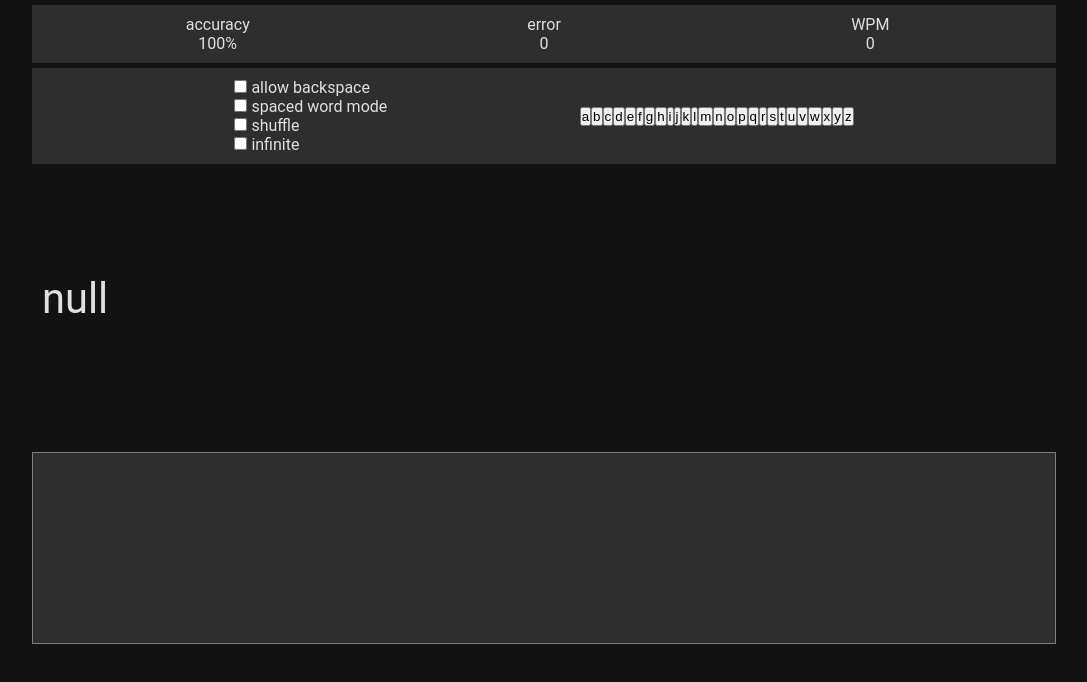
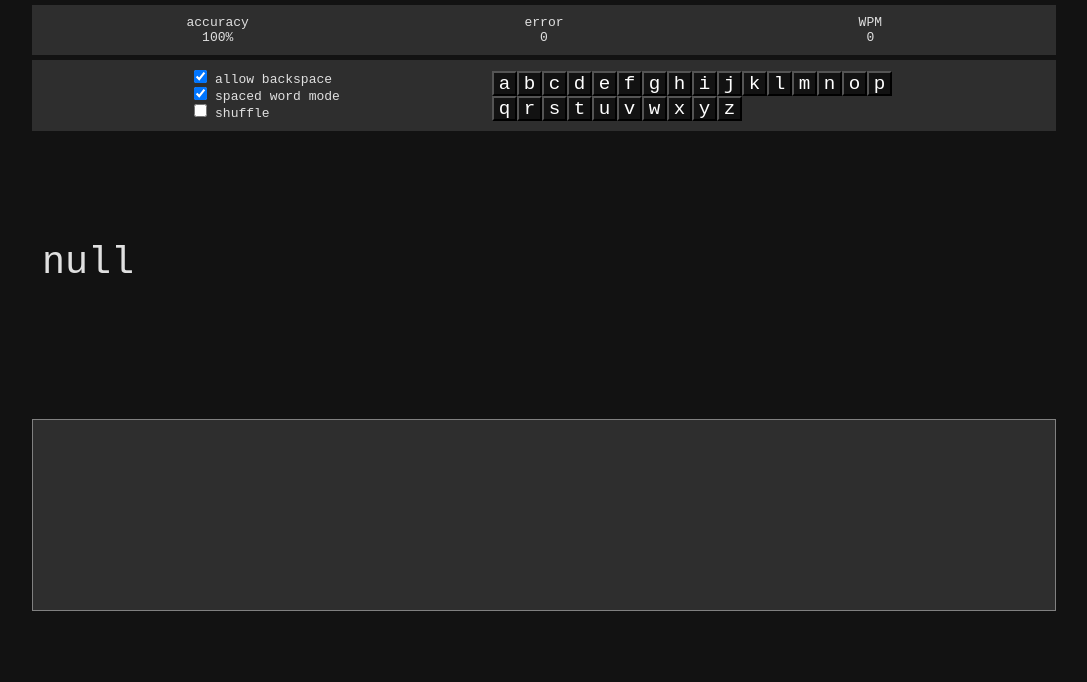
Before and after one commit to reSkriptII/typing-app, a website built with Vite: page index.html in a window 1280 px wide. Shown: the whole page, without its empty margins (96-1183 px from the left). Built offline with nearby package versions, Linux system fonts and the light colour scheme; files whose address does not match are found by name.

Commit message:
add style to letter selector, add functionality to setting toggle

```diff
--- a/index.html
+++ b/index.html
@@ -28,13 +28,11 @@
         </div>
         <div class="setting-bar" id="setting-bar">
             <div class="setting-mode">
-                <label><input type="checkbox" id="allowbackspace"> allow backspace</label>
+                <label><input type="checkbox" id="allowbackspace" checked> allow backspace</label>
                 <br>
-                <label><input type="checkbox" id="spaceasseperator"> spaced word mode</label>
+                <label><input type="checkbox" id="spacemode" checked> spaced word mode</label>
                 <br>
                 <label><input type="checkbox" id="shuffle"> shuffle</label>
-                <br>
-                <label><input type="checkbox" id="infinite"> infinite</label>
             </div>
             <div id="includeletter"></div>
         </div>
--- a/script/dommethod.js
+++ b/script/dommethod.js
@@ -8,7 +8,6 @@ export const domElements = {
     wpmDisplays: document.querySelectorAll('.wpm-display'),
 }
 
-
 export let domMethod = {
 
     async setCleanState(session, domElements, filePath) {
@@ -17,6 +16,7 @@ export let domMethod = {
         session.statistic.wrongLetter = 0;
 
         domMethod.updateStatusBar(session, domElements);
+        domElements.typearea.innerHTML = '';
 
         await word.loadFrom(filePath);
         session.setNewPhrase(word.getNextText(word.setting.wordPerStream));
--- a/script/index.js
+++ b/script/index.js
@@ -12,8 +12,6 @@ domElements.typearea.addEventListener('keydown', handleOnType);
 // ************************************************************
 // helper function
 
-
-
 function handleOnType(event) {
     let key = event.key;
     if (key in ['Control', 'Alt', 'Shift', 'Meta']) {
@@ -26,7 +24,7 @@ function handleOnType(event) {
             if (word.isEndOfDict()) {
                 alert('done')
             } else {
-                session.setNewPhrase(word.getNextText(phraseLength))
+                session.setNewPhrase(word.getNextText(word.setting.wordPerStream))
             }
 
         } else {
--- a/script/session.js
+++ b/script/session.js
@@ -1,6 +1,6 @@
 export let session = {
     setting: {
-        allowBackSpace: true,
+        allowBackspace: true,
         spaceAsSeperator: true,
         //TODO: stopCursorOnError,
     },
@@ -43,7 +43,7 @@ export let session = {
             handleWrongSpace(this);
 
         } else if (key === "Backspace") {
-            if (!this.setting.allowBackSpace) return;
+            if (!this.setting.allowBackspace) return;
             if (this.setting.spaceAsSeperator) {
 
                 let typedWordCount = this._typedPhrase.split(" ").length;
@@ -219,4 +219,5 @@ export let session = {
     _targetPhrase: '',
     _typedPhrase: '',
     _cursorIndex: 0,
+    filePath: '/asset/word.json',
 }
--- a/script/settingbar.js
+++ b/script/settingbar.js
@@ -2,7 +2,26 @@ import { session } from "./session.js";
 import { word } from "./word.js";
 import { domElements, domMethod } from "./dommethod.js";
 
-let settingBar = document.getElementById('includeletter');
+const allowBackspaceToggle = document.getElementById('allowbackspace');
+const spaceModeToggle = document.getElementById('spacemode');
+const shuffleToggle = document.getElementById('shuffle');
+
+allowBackspaceToggle.addEventListener('input', () => {
+    session.setting.allowBackspace = allowBackspaceToggle.checked;
+    domMethod.setCleanState(session, domElements, session.filePath);
+})
+
+spaceModeToggle.addEventListener('input', () => {
+    session.setting.spaceAsSeperator = spaceModeToggle.checked;
+    domMethod.setCleanState(session, domElements, session.filePath);
+});
+
+shuffleToggle.addEventListener('input', () => {
+    word.setting.shuffle = shuffleToggle.checked;
+    domMethod.setCleanState(session, domElements, session.filePath);
+})
+
+const letterSelector = document.getElementById('includeletter');
 
 for (let i = 0; i < 26; ++i) {
     const letter = String.fromCharCode(97 + i);
@@ -12,7 +31,7 @@ for (let i = 0; i < 26; ++i) {
     includeLetterToggle.dataset.status = "set";
     includeLetterToggle.innerHTML = letter;
     includeLetterToggle.addEventListener('click', (event) => setLetter(letter, event));
-    settingBar.appendChild(includeLetterToggle);
+    letterSelector.appendChild(includeLetterToggle);
 
 }
 
@@ -27,6 +46,6 @@ function setLetter(letter, event) {
         word.setting.excludedLetter.delete(letter);
     }
 
-    domMethod.setCleanState(session, domElements, '/asset/word.json')
+    domMethod.setCleanState(session, domElements, session.filePath)
     console.log(word.setting.excludedLetter)
 }
--- a/script/word.js
+++ b/script/word.js
@@ -2,6 +2,7 @@ export let word = {
     setting: {
         excludedLetter: new Set(),
         wordPerStream: 10,
+        shuffle: false,
     },
 
     async loadFrom(path) {
--- a/style/styles.css
+++ b/style/styles.css
@@ -1,8 +1,5 @@
 @import url("./theme.css");
-@font-face {
-    font-family: roboto;
-    src: url(./font/roboto-v48-latin-regular.woff2);
-}
+
 * {
     box-sizing: border-box;
     margin: 0;
@@ -17,7 +14,7 @@ body {
     background-color: var(--background-color);
     color: var(--text-color);
     overflow: hidden;
-    font-family: roboto, monospace;
+    font-family: monospace;
 }
 
 .status-bar, .setting-bar {
@@ -32,12 +29,31 @@ body {
     color: var(--text-color);
 }
 
+#includeletter {
+    width: 40%;
+}
+
 .card {
     display: inline-block;
     width: 30%;
     text-align: center;
 }
 
+.letter-toggle {
+    font-size: 1.2rem;
+    font-family: monospace;
+    width: 25px;
+    height: 25px;
+    background-color: var(--background-color);
+}
+
+.letter-toggle[data-status="set"] {
+    color: var(--accent-color);
+}
+
+.letter-toggle[data-status="unset"] {
+    color: var(--muted-text-color);
+}
 
 #passage {
     display: block;
@@ -45,7 +61,7 @@ body {
     padding: 30px 10px;
     width: 80%;
     height: 8rem;
-    font-size: 2.6rem;
+    font-size: 2.4rem;
 }
 
 #typearea {
@@ -67,7 +83,6 @@ body {
     background-color: var(--highlight-color-correct);
 }
 
-
 .correct, .wrong {
     color: var(--muted-text-color);
 }
```
